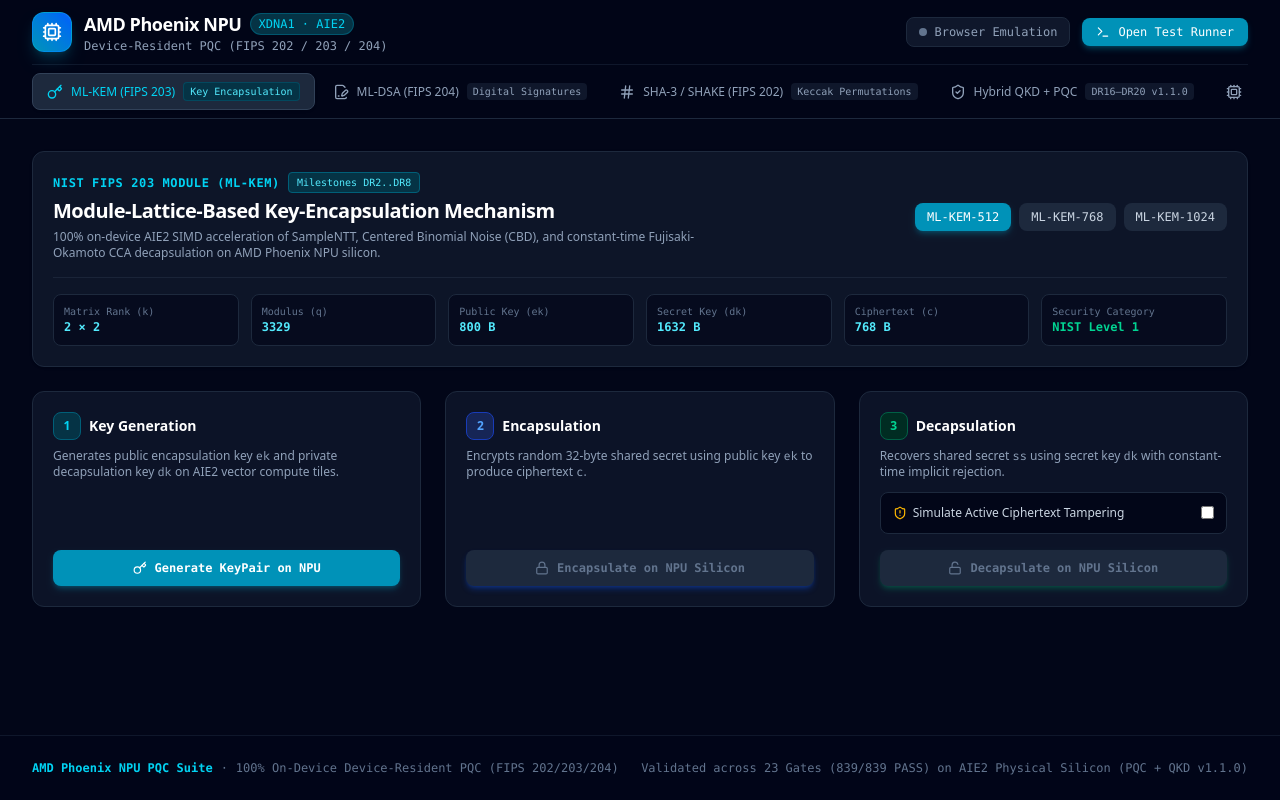
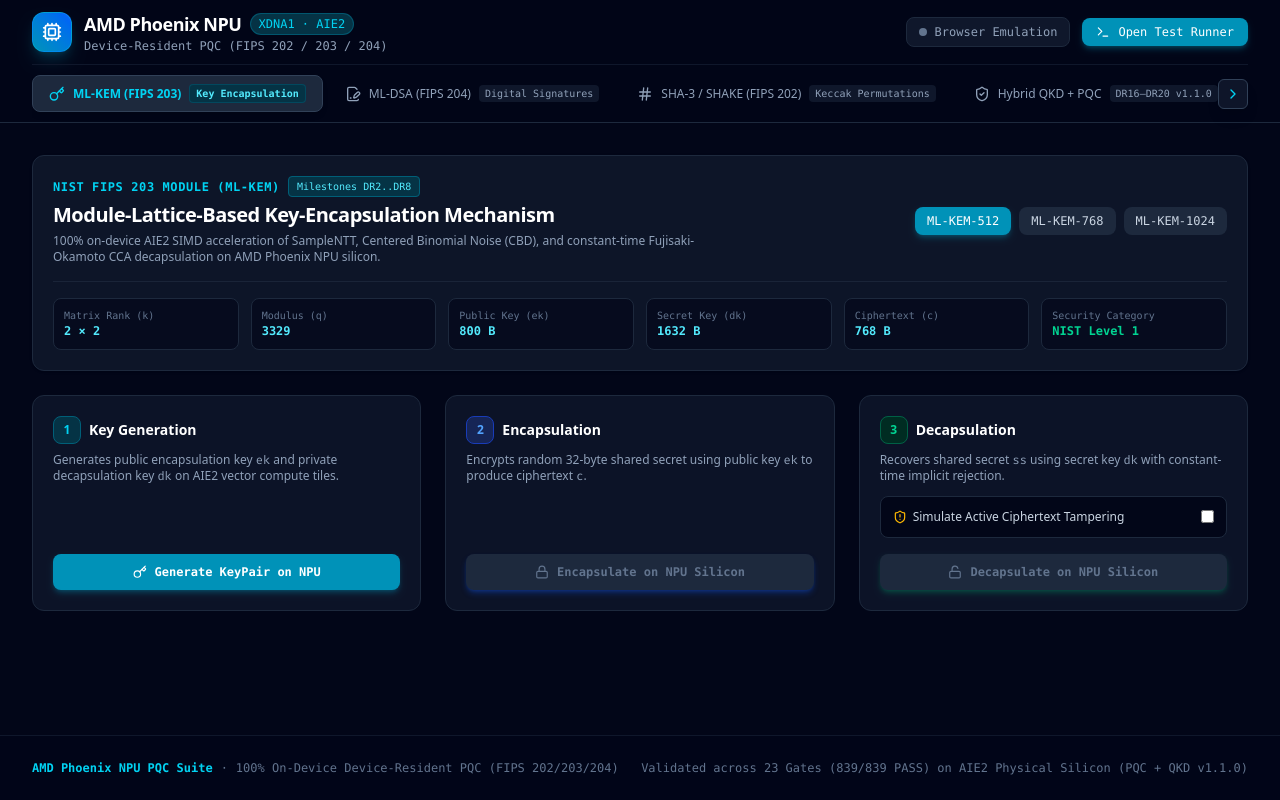
Before and after one commit to midhatn/phoenix-npu-pqc-frontend, a React (Vite) app: page / in a window 1280 px wide. Built offline with nearby package versions, Linux system fonts and the light colour scheme; no server answers.

Commit message:
feat(ui): add horizontal scrollbar, mousewheel support, and navigation arrows to navbar

```diff
--- a/src/components/Navbar.tsx
+++ b/src/components/Navbar.tsx
@@ -1,5 +1,5 @@
-import React, { useState, useEffect } from 'react';
-import { Cpu, ShieldCheck, Key, FileSignature, Hash, Terminal, Server, AlertTriangle } from 'lucide-react';
+import React, { useState, useEffect, useRef } from 'react';
+import { Cpu, ShieldCheck, Key, FileSignature, Hash, Terminal, Server, ChevronLeft, ChevronRight } from 'lucide-react';
 import { PqcStandard } from '../types';
 
 interface NavbarProps {
@@ -10,6 +10,9 @@
 
 export const Navbar: React.FC<NavbarProps> = ({ currentTab, onSelectTab, onOpenTestRunner }) => {
   const [isBridgeOnline, setIsBridgeOnline] = useState<boolean>(false);
+  const [showLeftArrow, setShowLeftArrow] = useState<boolean>(false);
+  const [showRightArrow, setShowRightArrow] = useState<boolean>(true);
+  const navScrollRef = useRef<HTMLDivElement>(null);
 
   useEffect(() => {
     const checkBridge = async () => {
@@ -29,6 +32,35 @@
     const interval = setInterval(checkBridge, 5000);
     return () => clearInterval(interval);
   }, []);
+
+  const checkScroll = () => {
+    if (navScrollRef.current) {
+      const { scrollLeft, scrollWidth, clientWidth } = navScrollRef.current;
+      setShowLeftArrow(scrollLeft > 10);
+      setShowRightArrow(scrollLeft < scrollWidth - clientWidth - 10);
+    }
+  };
+
+  useEffect(() => {
+    checkScroll();
+    window.addEventListener('resize', checkScroll);
+    return () => window.removeEventListener('resize', checkScroll);
+  }, []);
+
+  const scrollNav = (direction: 'left' | 'right') => {
+    if (navScrollRef.current) {
+      const offset = direction === 'left' ? -250 : 250;
+      navScrollRef.current.scrollBy({ left: offset, behavior: 'smooth' });
+      setTimeout(checkScroll, 300);
+    }
+  };
+
+  const handleWheelScroll = (e: React.WheelEvent<HTMLDivElement>) => {
+    if (navScrollRef.current && e.deltaY !== 0) {
+      navScrollRef.current.scrollBy({ left: e.deltaY * 1.5, behavior: 'auto' });
+      checkScroll();
+    }
+  };
 
   const tabs = [
     { id: 'fips203' as PqcStandard, label: 'ML-KEM (FIPS 203)', icon: Key, badge: 'Key Encapsulation' },
@@ -92,8 +124,30 @@
           </div>
         </div>
 
-        {/* Tab Navigation */}
-        <nav className="flex space-x-1 overflow-x-auto py-2 scrollbar-none border-t border-slate-900">
+        {/* Tab Navigation with Scroll Controls */}
+        <div className="relative border-t border-slate-900 flex items-center">
+          {/* Scroll Left Button */}
+          {showLeftArrow && (
+            <button
+              onClick={() => scrollNav('left')}
+              className="absolute left-0 z-10 p-1.5 bg-slate-900/90 hover:bg-slate-800 border border-slate-700 rounded-md text-cyan-400 shadow-lg cursor-pointer transition-all hover:scale-105"
+              title="Scroll Tabs Left"
+            >
+              <ChevronLeft className="w-4 h-4" />
+            </button>
+          )}
+
+          {/* Scrollable Tabs Track */}
+          <nav
+            ref={navScrollRef}
+            onScroll={checkScroll}
+            onWheel={handleWheelScroll}
+            className="flex space-x-1.5 overflow-x-auto py-2.5 scroll-smooth w-full select-none"
+            style={{
+              scrollbarWidth: 'thin',
+              scrollbarColor: '#0891b2 #0f172a',
+            }}
+          >
             {tabs.map((tab) => {
               const Icon = tab.icon;
               const isActive = currentTab === tab.id;
@@ -102,9 +156,9 @@
                   key={tab.id}
                   id={`tab-${tab.id}`}
                   onClick={() => onSelectTab(tab.id)}
-                className={`flex items-center space-x-2 px-3.5 py-2 rounded-lg text-xs font-medium transition-all whitespace-nowrap cursor-pointer ${
+                  className={`flex items-center space-x-2 px-4 py-2 rounded-lg text-xs font-medium transition-all whitespace-nowrap cursor-pointer flex-shrink-0 ${
                     isActive
-                    ? 'bg-slate-800 text-cyan-400 shadow-sm border border-slate-700'
+                      ? 'bg-slate-800 text-cyan-400 shadow-md border border-slate-700 font-semibold'
                       : 'text-slate-400 hover:text-slate-200 hover:bg-slate-900/80'
                   }`}
                 >
@@ -125,6 +179,18 @@
               );
             })}
           </nav>
+
+          {/* Scroll Right Button */}
+          {showRightArrow && (
+            <button
+              onClick={() => scrollNav('right')}
+              className="absolute right-0 z-10 p-1.5 bg-slate-900/90 hover:bg-slate-800 border border-slate-700 rounded-md text-cyan-400 shadow-lg cursor-pointer transition-all hover:scale-105"
+              title="Scroll Tabs Right"
+            >
+              <ChevronRight className="w-4 h-4" />
+            </button>
+          )}
+        </div>
       </div>
     </header>
   );
```
Lines whose indentation alone changed are shown as unchanged.
